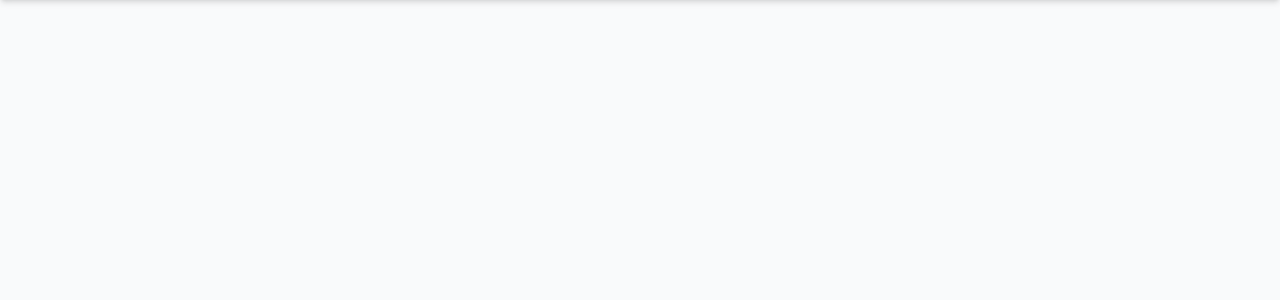
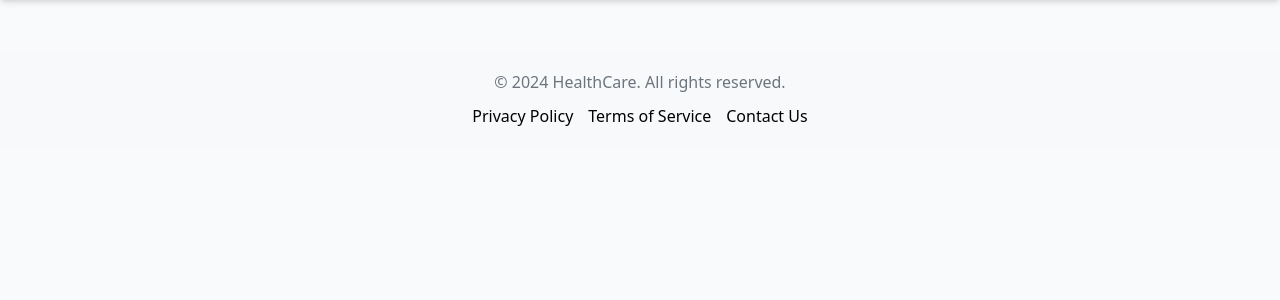
Before and after one commit to dev-azimjon-tech/health-, a Flask app: template templates/base.html in a window 1280 px wide. Shown: the part 64-364 px from the top of the page. Run offline with Flask 3, Linux system fonts and the light colour scheme; the template is opened without the code that fills it, so the values that code supplies are empty; some libraries are stand-ins or nearby versions.

Commit message:
style: Update CSS styles for improved layout and aesthetics; enhance homepage with new images and content

```diff
--- a/static/main.css
+++ b/static/main.css
@@ -1,18 +1,18 @@
 .home-main-div{
-    border: 1px solid black;
-    height: 500px;
+    /* border: 1px solid black; */
+    height: 400px;
     width: 100%;
 }
 
 .main-text-div{
-    border: 1px solid red;
+    /* border: 1px solid red; */
     height: 100%;
     width: 50%;
     float: left;
 }
 
 .main-img-div{
-    border: 1px solid blue;
+    /* border: 1px solid blue; */
     height: 100%;
     width: 50%;
     float: right;
@@ -27,4 +27,92 @@
 .main-text-div p{
     font-size: 20px;
     padding: 20px;
+
 }
+
+.main-text-div h1{
+    font-size: 40px;
+    padding: 20px;
+
+}
+
+.btn-chek-main{
+    text-decoration: none;
+    padding: 10px 20px;
+    background-color: #4CAF50;
+    color: white;
+    border-radius: 5px;
+    font-size: 20px;
+    margin-left: 20%;
+}
+
+.home-main-div-2{
+    /* border: 1px solid black; */
+    height: 400px;
+    width: 100%;
+    margin-top: 50px;
+}
+
+.main-2-img-div{
+    /* border: 1px solid red; */
+    height: 100%;
+    width: 50%;
+    float: left;
+}
+
+.main-2-img-div img{
+    height: 100%;
+    width: 100%;
+    object-fit: cover;
+}
+
+.main-2-text-div{
+    /* border: 1px solid blue; */
+    height: 100%;
+    width: 50%;
+    float: right;
+}
+
+.main-2-text-div h1{
+    font-size: 40px;
+    padding: 20px;
+}
+
+.main-2-text-div h4{
+    font-size: 20px;
+    padding: 20px;
+    margin-left: 7%;
+}
+
+.main-2-img {
+    border-radius: 10%;
+}
+
+.main-img{
+    border-radius: 10%;
+}
+
+.main-footer {
+    background-color: #f8f9fa;
+    padding: 20px 0;
+    text-align: center;
+    margin-top: 50px;
+}
+
+.main-footer .footer-content {
+    max-width: 1200px;
+    margin: 0 auto;
+    padding: 0 20px;
+}
+.main-footer p {
+    margin: 0;
+    color: #6c757d;
+}
+.main-footer .footer-links {
+    list-style: none;
+    padding: 0;
+    margin: 10px 0 0 0;
+    display: flex;
+    justify-content: center;
+    gap: 15px;
+}
--- a/templates/base.html
+++ b/templates/base.html
@@ -11,7 +11,7 @@
 
   <nav class="flex items-center justify-between px-6 py-4 bg-white shadow-md">
 
-    <div class="text-2xl font-bold text-green-600">Health<span class="text-gray-800">Care</span></div>
+    <div class="text-2xl font-bold text-green-600"><a href="#">Health<span class="text-gray-800">Care</a></span></div>
 
 
     <ul class="flex space-x-6 text-gray-700 font-medium">
@@ -25,6 +25,15 @@
 
 
 {% block content %} {% endblock %}
-
+<footer class="main-footer">
+    <div class="footer-content">
+        <p>&copy; 2024 HealthCare. All rights reserved.</p>
+        <ul class="footer-links">
+            <li><a href="#">Privacy Policy</a></li>
+            <li><a href="#">Terms of Service</a></li>
+            <li><a href="#">Contact Us</a></li>
+        </ul>
+    </div>
+</footer>
 </body>
 </html>
```
Also changed, not shown: templates/home.html (+17 -1 lines).
